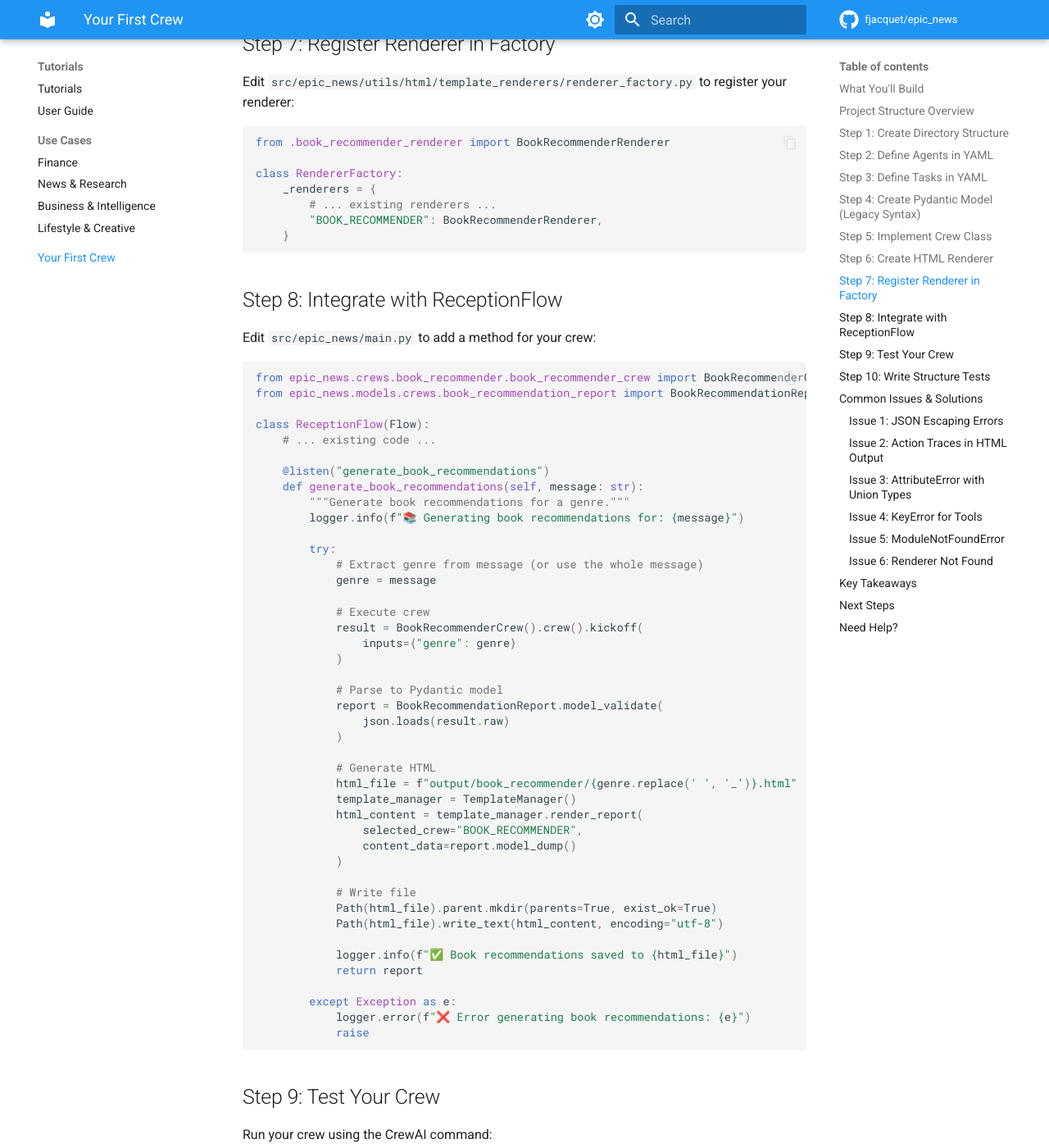
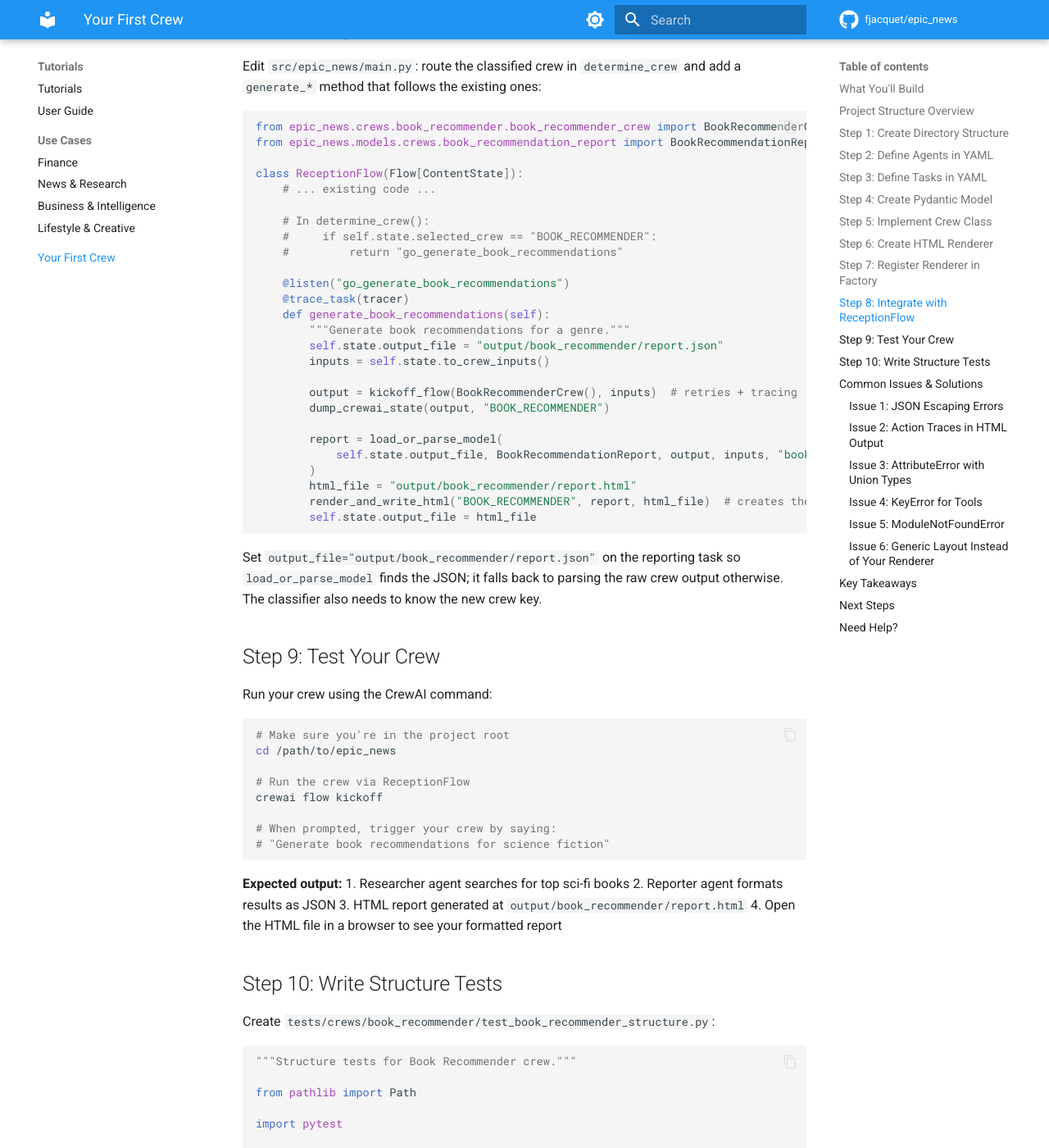
Before and after one commit to fjacquet/epic_news, an MkDocs documentation site: the page built from docs/tutorials/getting_started.md, in a window 1280 px wide and 1400 px high, scrolled down 12291 px. Shown: the whole window at 82% size. Built offline with MkDocs 1.6.1 and Material for MkDocs 9.7.7, drawn with Linux system fonts in a browser that asks for light colours; comment, search, counter and statistics services are not loaded; some of the changed text lies outside the part shown.

Commit message:
docs: align tutorial, error guide and references with current APIs
Use task_type timeouts, Agent-level max_iter, kickoff_flow /
load_or_parse_model / render_and_write_html, the real RendererFactory map,
X | None models, and links to docs that exist.

Co-Authored-By: Claude Opus 5.5 <noreply@anthropic.com>
Claude-Session: https://claude.ai/code/session_018QNoTDtJL1CBKLZyD8jDzP

````diff
--- a/docs/tutorials/getting_started.md
+++ b/docs/tutorials/getting_started.md
@@ -17,7 +17,7 @@ In this tutorial, you'll create a complete **Book Recommendation Crew** from scr
 By the end, you'll understand:
 - The two-agent pattern (researcher + reporter)
 - How to define agents and tasks in YAML
-- How to create Pydantic models with legacy syntax
+- How to create Pydantic models (Python 3.13 syntax)
 - How to build HTML renderers using BeautifulSoup
 - How to integrate with ReceptionFlow
 
@@ -145,13 +145,11 @@ reporting_task:
 - `reporting_task` has explicit JSON formatting rules
 - Tasks reference agents by name
 
-## Step 4: Create Pydantic Model (Legacy Syntax)
+## Step 4: Create Pydantic Model
 
 Create `src/epic_news/models/crews/book_recommendation_report.py`:
 
 ```python
-from typing import Optional
-
 from pydantic import BaseModel, Field
 
 
@@ -180,32 +178,20 @@ class BookRecommendationReport(BaseModel):
     genre: str = Field(..., description="Genre researched")
     generation_date: str = Field(..., description="Report generation date (ISO 8601)")
     books: list[BookDetail] = Field(..., description="List of 5 recommended books")
-    summary: Optional[str] = Field(None, description="Overall genre summary")
+    summary: str | None = Field(None, description="Overall genre summary")
 
 
 ```
 
-**CRITICAL SYNTAX NOTES:**
-
-✅ **CORRECT** - Use `Optional[str]` for optional fields:
-```python
-summary: Optional[str] = Field(None, description="...")
-```
-
-❌ **WRONG** - Do NOT use Python 3.10+ Union syntax:
-```python
-summary: str | None = Field(None, description="...")  # CAUSES AttributeError
-```
-
-**Why?** CrewAI's schema parser cannot handle `X | Y` syntax. Always use `Union[X, Y]` or `Optional[X]`. See [Pydantic Validation Errors](../troubleshooting/COMMON_ERRORS.md#pydantic-validation-errors) for details.
+**Syntax note:** use Python 3.13 union syntax (`str | None`) for optional
+fields. CrewAI 1.8.0+ handles it, and Ruff (UP007/UP045) rewrites legacy
+`Optional[X]` / `Union[X, Y]` automatically.
 
 ## Step 5: Implement Crew Class
 
 Create `book_recommender_crew.py`:
 
 ```python
-from pathlib import Path
-
 from crewai import Agent, Crew, Process, Task
 from crewai.project import CrewBase, agent, crew, task
 from dotenv import load_dotenv
@@ -225,11 +211,8 @@ class BookRecommenderCrew:
     Uses two-agent pattern: researcher (with tools) + reporter (no tools).
     """
 
-    def __init__(self):
-        # Resolve absolute paths to config files
-        base_dir = Path(__file__).parent
-        self.agents_config = str(base_dir / "config/agents.yaml")
-        self.tasks_config = str(base_dir / "config/tasks.yaml")
+    agents_config = "config/agents.yaml"
+    tasks_config = "config/tasks.yaml"
 
     @agent
     def researcher(self) -> Agent:
@@ -238,8 +221,8 @@ class BookRecommenderCrew:
             config=self.agents_config["researcher"],
             verbose=True,
             tools=get_search_tools() + get_scrape_tools(),  # Tools assigned in code, NOT YAML
-            llm=LLMConfig.get_openrouter_llm(),
-            llm_timeout=LLMConfig.get_timeout("default"),
+            llm=LLMConfig.get_openrouter_llm(task_type="default"),  # timeout lives on the LLM
+            max_iter=LLMConfig.get_max_iter(),  # Agent field
             respect_context_window=True,
         )
 
@@ -249,9 +232,9 @@ class BookRecommenderCrew:
         return Agent(
             config=self.agents_config["reporter"],
             verbose=True,
-            tools=[],  # NO TOOLS = No action traces in output
-            llm=LLMConfig.get_openrouter_llm(),
-            llm_timeout=LLMConfig.get_timeout("default"),
+            tools=[],  # NO TOOLS: formatting only
+            llm=LLMConfig.get_openrouter_llm(task_type="default"),
+            max_iter=LLMConfig.get_max_iter(),
             respect_context_window=True,
             system_template="""You are a JSON formatting expert.
 
@@ -294,9 +277,7 @@ class BookRecommenderCrew:
                 agents=self.agents,
                 tasks=self.tasks,
                 process=Process.sequential,
-                llm_timeout=LLMConfig.get_timeout("default"),
-                max_iter=LLMConfig.get_max_iter(),
-                max_rpm=LLMConfig.get_max_rpm(),
+                max_rpm=LLMConfig.get_max_rpm(),  # Crew has no max_iter / llm_timeout fields
                 verbose=True,
             )
         except Exception as e:
@@ -311,19 +292,21 @@ class BookRecommenderCrew:
    ```python
    tools=get_search_tools() + get_scrape_tools()  # ✅ CORRECT
    ```
-   Never define tools in `agents.yaml` - causes `KeyError` exceptions.
+   Don't define tools in `agents.yaml`: CrewBase only resolves YAML tool names
+   against `@tool` methods on the crew class, otherwise it raises `KeyError`.
 
 2. **Two-Agent Pattern**:
    - `researcher`: Has tools, no `output_file`
    - `reporter`: NO tools, has `output_pydantic`
-   - Prevents action traces in HTML output
+   - `output_pydantic` keeps action traces out of the result; the reporter stays tool-free so it only formats
 
 3. **LLMConfig usage**:
    ```python
-   llm=LLMConfig.get_openrouter_llm()  # ✅ CORRECT
-   llm_timeout=LLMConfig.get_timeout("default")  # ✅ CORRECT
+   llm=LLMConfig.get_openrouter_llm(task_type="default")  # ✅ timeout set on the LLM
+   max_iter=LLMConfig.get_max_iter()  # ✅ on the Agent
    ```
-   Never hardcode model names or timeouts.
+   Never hardcode model names or timeouts, and never pass `llm_timeout=`:
+   CrewAI silently ignores unknown keyword arguments.
 
 4. **system_template**: Explicit JSON formatting instructions prevent escaping errors
 
@@ -608,7 +591,7 @@ class BookRecommenderRenderer(BaseRenderer):
 3. **Always implement `__init__`**:
    ```python
    def __init__(self):
-       super().__init()  # Required even if empty
+       super().__init__()  # Required: __init__ is abstract on BaseRenderer
    ```
 
 4. **Handle empty states**:
@@ -625,7 +608,7 @@ Edit `src/epic_news/utils/html/template_renderers/renderer_factory.py` to regist
 from .book_recommender_renderer import BookRecommenderRenderer
 
 class RendererFactory:
-    _renderers = {
+    _RENDERER_MAP: dict[str, type[BaseRenderer]] = {
         # ... existing renderers ...
         "BOOK_RECOMMENDER": BookRecommenderRenderer,
     }
@@ -633,53 +616,41 @@ class RendererFactory:
 
 ## Step 8: Integrate with ReceptionFlow
 
-Edit `src/epic_news/main.py` to add a method for your crew:
+Edit `src/epic_news/main.py`: route the classified crew in `determine_crew`
+and add a `generate_*` method that follows the existing ones:
 
 ```python
 from epic_news.crews.book_recommender.book_recommender_crew import BookRecommenderCrew
 from epic_news.models.crews.book_recommendation_report import BookRecommendationReport
 
-class ReceptionFlow(Flow):
+class ReceptionFlow(Flow[ContentState]):
     # ... existing code ...
 
-    @listen("generate_book_recommendations")
-    def generate_book_recommendations(self, message: str):
+    # In determine_crew():
+    #     if self.state.selected_crew == "BOOK_RECOMMENDER":
+    #         return "go_generate_book_recommendations"
+
+    @listen("go_generate_book_recommendations")
+    @trace_task(tracer)
+    def generate_book_recommendations(self):
         """Generate book recommendations for a genre."""
-        logger.info(f"📚 Generating book recommendations for: {message}")
+        self.state.output_file = "output/book_recommender/report.json"
+        inputs = self.state.to_crew_inputs()
 
-        try:
-            # Extract genre from message (or use the whole message)
-            genre = message
+        output = kickoff_flow(BookRecommenderCrew(), inputs)  # retries + tracing
+        dump_crewai_state(output, "BOOK_RECOMMENDER")
 
-            # Execute crew
-            result = BookRecommenderCrew().crew().kickoff(
-                inputs={"genre": genre}
-            )
+        report = load_or_parse_model(
+            self.state.output_file, BookRecommendationReport, output, inputs, "book recommendations"
+        )
+        html_file = "output/book_recommender/report.html"
+        render_and_write_html("BOOK_RECOMMENDER", report, html_file)  # creates the directory
+        self.state.output_file = html_file
+```
 
-            # Parse to Pydantic model
-            report = BookRecommendationReport.model_validate(
-                json.loads(result.raw)
-            )
-
-            # Generate HTML
-            html_file = f"output/book_recommender/{genre.replace(' ', '_')}.html"
-            template_manager = TemplateManager()
-            html_content = template_manager.render_report(
-                selected_crew="BOOK_RECOMMENDER",
-                content_data=report.model_dump()
-            )
-
-            # Write file
-            Path(html_file).parent.mkdir(parents=True, exist_ok=True)
-            Path(html_file).write_text(html_content, encoding="utf-8")
-
-            logger.info(f"✅ Book recommendations saved to {html_file}")
-            return report
-
-        except Exception as e:
-            logger.error(f"❌ Error generating book recommendations: {e}")
-            raise
-```
+Set `output_file="output/book_recommender/report.json"` on the reporting task
+so `load_or_parse_model` finds the JSON; it falls back to parsing the raw crew
+output otherwise. The classifier also needs to know the new crew key.
 
 ## Step 9: Test Your Crew
 
@@ -699,7 +670,7 @@ crewai flow kickoff
 **Expected output:**
 1. Researcher agent searches for top sci-fi books
 2. Reporter agent formats results as JSON
-3. HTML report generated at `output/book_recommender/science_fiction.html`
+3. HTML report generated at `output/book_recommender/report.html`
 4. Open the HTML file in a browser to see your formatted report
 
 ## Step 10: Write Structure Tests
@@ -812,7 +783,7 @@ pydantic_core.ValidationError: Invalid JSON: invalid escape at line 3
 
 **Error:** HTML file contains agent thinking/tool calls instead of clean report.
 
-**Solution:** Use **two-agent pattern** - only the reporter agent should have no tools and `output_file`. See [HTML Rendering Issues](../troubleshooting/COMMON_ERRORS.md#html-rendering-issues).
+**Solution:** Use `output_pydantic` on the final task and the **two-agent pattern** - the reporter agent has no tools and owns the `output_file`. See [HTML Rendering Issues](../troubleshooting/COMMON_ERRORS.md#html-rendering-issues).
 
 ### Issue 3: AttributeError with Union Types
 
@@ -821,16 +792,16 @@ pydantic_core.ValidationError: Invalid JSON: invalid escape at line 3
 AttributeError: 'UnionType' object has no attribute 'copy_with'
 ```
 
-**Solution:** Use legacy Pydantic syntax (`Optional[X]` not `X | None`). See [Pydantic Validation Errors](../troubleshooting/COMMON_ERRORS.md#pydantic-validation-errors).
+**Solution:** This only happened with CrewAI < 1.8.0. Upgrade CrewAI; `X | None` is the project standard.
 
 ### Issue 4: KeyError for Tools
 
 **Error:**
 ```
-KeyError: 'tools'
+KeyError: '<ToolName>'
 ```
 
-**Solution:** Never define tools in YAML - assign them programmatically in the `@agent` method. See [Crew Execution Errors](../troubleshooting/COMMON_ERRORS.md#crew-execution-errors).
+**Solution:** Don't define tools in YAML (names only resolve against `@tool` methods) - assign them programmatically in the `@agent` method. See [Crew Execution Errors](../troubleshooting/COMMON_ERRORS.md#crew-execution-errors).
 
 ### Issue 5: ModuleNotFoundError
 
@@ -839,28 +810,25 @@ KeyError: 'tools'
 ModuleNotFoundError: No module named 'epic_news'
 ```
 
-**Solution:** Run `uv pip install -e .` for editable install. See [Import/Module Errors](../troubleshooting/COMMON_ERRORS.md#import-module-errors).
+**Solution:** Run `uv pip install -e .` for editable install. See [Import/Module Errors](../troubleshooting/COMMON_ERRORS.md#importmodule-errors).
 
-### Issue 6: Renderer Not Found
+### Issue 6: Generic Layout Instead of Your Renderer
 
-**Error:**
-```
-Renderer for BOOK_RECOMMENDER not found
-```
+**Symptom:** The report uses the generic key/value layout. Unknown crew keys fall back to `GenericRenderer` silently.
 
-**Solution:** Register renderer in `RendererFactory._renderers` dictionary.
+**Solution:** Register the renderer in `RendererFactory._RENDERER_MAP` under the key passed to `render_and_write_html`.
 
 ## Key Takeaways
 
 ✅ **Always use the two-agent pattern** for HTML reports (researcher + reporter)
 ✅ **Assign tools in Python code**, never in YAML
-✅ **Use legacy Pydantic syntax** (`Optional[X]` not `X | None`)
+✅ **Use Python 3.13 union syntax** (`X | None`)
 ✅ **Add system_template** to reporter agents for JSON formatting
 ✅ **Use CSS variables with fallbacks** in renderers
 ✅ **Use `attrs["class"]`** not `class_` in BeautifulSoup
 ✅ **Always implement `__init__`** in renderer classes
 ✅ **Handle empty states** gracefully in renderers
-✅ **Use `LLMConfig`** methods, never hardcode LLM settings
+✅ **Use `LLMConfig`** methods (`get_openrouter_llm(task_type=...)`, `max_iter` on Agent), never hardcode LLM settings
 ✅ **Write structure tests** to ensure crew integrity
 
 ## Next Steps
````
Also changed, not shown: other parts of docs/tutorials/getting_started.md (+2 -2 lines), docs/explanations/architecture.md (+8 -8 lines), docs/reference/RENDERING_ARCHITECTURE.md (+65 -79 lines), docs/reference/tools.md (+18 -39 lines), docs/troubleshooting/COMMON_ERRORS.md (+72 -99 lines).
